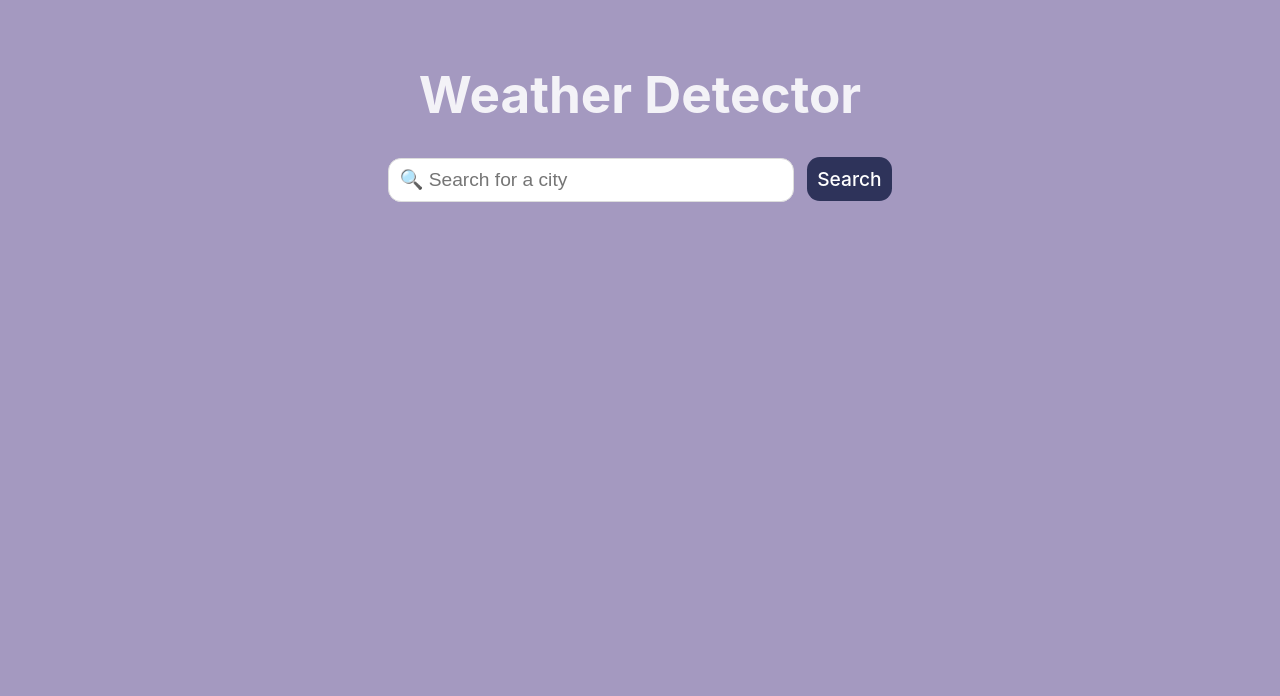
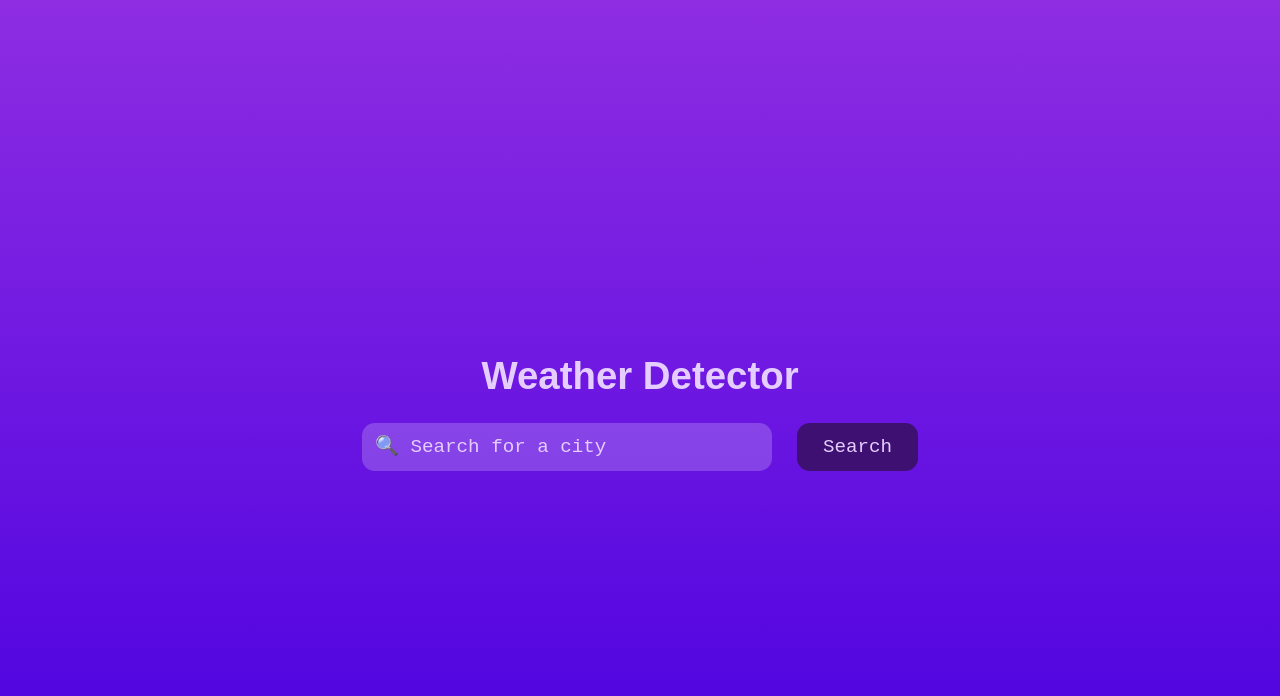
Before and after one commit to najemhamo/WeatherDetector, a React (Vite) app in the folder frontend/: page / in a window 1280 px wide. Shown: the top 696 px of the page. Built offline with nearby package versions, Linux system fonts and the light colour scheme.

Commit message:
UI Design

```diff
--- a/frontend/HomePage.jsx
+++ b/frontend/HomePage.jsx
@@ -83,12 +83,12 @@ export default function HomePage() {
               <h2 className="weatherNumber">
                 {Number(info.temperatureCelsius).toFixed(1)} °C
               </h2>
+              <h3 className="weatherDesc">{info.description}</h3>
               <h3 className="weatherText">
                 Feels like: {Number(info.feelsLikeCelsius).toFixed(1)}
               </h3>
               <h3 className="weatherText">Humidity: {info.humidity}</h3>
               <h3 className="weatherText">Wind speed: {info.windSpeed}</h3>
-              <h3 className="weatherDesc">{info.description}</h3>
               {info && (
                 <p className="weatherCity">
                   {info.city}, {info.country}
--- a/frontend/src/App.css
+++ b/frontend/src/App.css
@@ -5,31 +5,64 @@
   text-align: center;
 }
 
+body {
+  margin: 0;
+  padding: 0;
+  font-family: Arial, sans-serif;
+  background: linear-gradient(
+    to bottom,
+    #8e2de2,
+    #4a00e0
+  ); /* Purple gradient background */
+  display: flex;
+  flex-direction: column;
+  justify-content: center;
+  align-items: center;
+  background-size: cover;
+  min-height: 100vh;
+}
+
+.title {
+  color: #e5ceff;
+  font-size: 3vw;
+}
+
 .searchBar {
-  padding: 10px;
+  padding: 1vw;
   font-size: 1.5vw;
   width: 30vw;
   border-radius: 1vw;
-  border: 1px solid #ddd;
+  border: none;
+  outline: none;
   margin-right: 1vw;
+  background-color: rgba(255, 255, 255, 0.2);
+  color: #e5ceff;
+  font-family: monospace;
 }
 
 .searchBtn {
-  padding: 10px;
+  padding: 1vw 2vw;
   font-size: 1.5vw;
   border-radius: 1vw;
-  background-color: #2e335a;
-  color: white;
+  margin-left: 1vw;
+  background-color: #3d1071;
+  color: #e5ceff;
   border: none;
   cursor: pointer;
+  font-family: monospace;
+}
+
+.searchBar::placeholder {
+  color: #e5ceff; /* Change this to your desired color */
 }
 
 .divContainer {
-  background-color: #2e335a;
+  background-color: rgba(0, 0, 0, 0.5);
+  box-shadow: 0px 4px 30px rgba(0, 0, 0, 0.1);
   border-radius: 2vw;
   margin: 0 auto;
-  width: 70vw;
-  height: 40vw;
+  width: 80vw;
+  height: 50vw;
   display: flex;
   align-items: center;
   justify-content: center;
@@ -37,47 +70,56 @@
   overflow: hidden; /* Prevent overflow from showing */
 }
 
-.weatherIcon {
-  width: 5vw;
+.weatherInfo {
+  width: 20vw;
+  height: 40vw;
+  margin: 2vw;
+  padding: 10px;
+  border-radius: 2vw;
+  background-color: #e5ceff;
+  color: #3d1071;
+  list-style-type: none;
+  box-sizing: border-box;
+  position: relative;
+  display: flex;
+  flex-direction: column;
+  align-items: center;
+  justify-content: center;
+  font-family: monospace;
 }
 
-.weatherNumber {
-  font-size: 2.8vw;
-  margin-top: 0;
+.weatherInfo .weatherIcon {
+  width: 10vw;
 }
 
-.weatherText {
+.weatherInfo .weatherNumber {
+  font-size: 3vw;
+  margin: 0;
+}
+.weatherInfo .weatherDesc {
   font-size: 1.5vw;
-  font-weight: normal;
+  margin: 2vw 0;
 }
 
-.weatherCity {
-  font-size: 2vw;
-  margin-top: 0;
+.weatherInfo .weatherText {
+  font-size: 1.6vw;
+  font-weight: normal;
+  margin: 0;
 }
 
-.weatherDesc {
+.weatherInfo .weatherCity {
   font-size: 2vw;
-  margin-top: 1vw;
-  margin-bottom: 1vw;
+  margin-top: 5vw;
+  font-weight: bold;
 }
 
-.weatherInfo {
-  width: 20vw;
-  height: 30vw;
-  margin-bottom: 2vw;
-  padding: 10px;
-  border: 1px solid #ddd;
-  border-radius: 2vw;
-  background-color: #748cf5;
-  list-style-type: none;
-  margin-right: 2vw;
-  box-sizing: border-box;
+.weatherInfo .closeBtn {
+  position: absolute;
+  top: 10px;
+  right: 10px;
+  background-color: transparent;
+  border: none;
+  font-size: 1.5vw;
+  cursor: pointer;
+  color: #3d1071;
 }
-
-.closeBtn {
-  background-color: #748cf5;
-  color: white;
-  display: block;
-  font-size: 2vw;
-}
```
